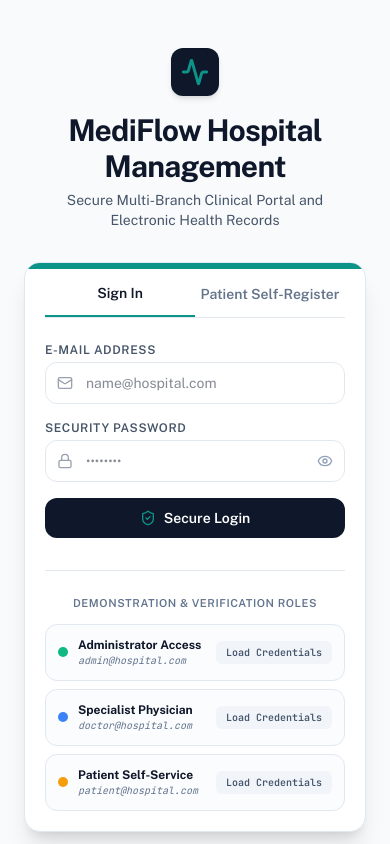
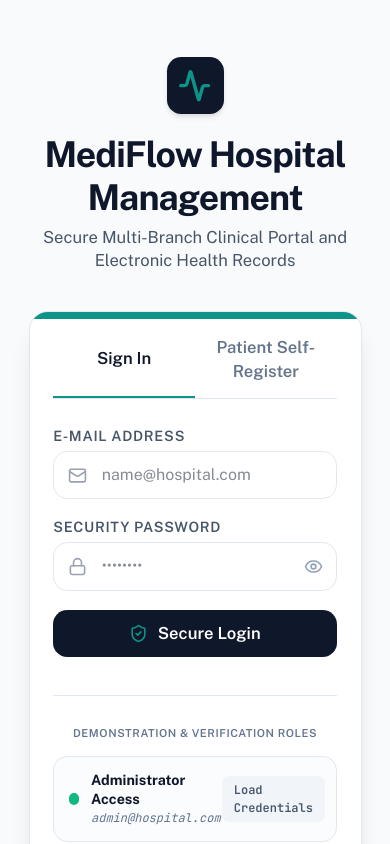
Before and after one commit to harikirandegala/HMS, a React (Vite) app: page / in a window 390 px wide. Shown: the top 844 px of the page. Built offline with nearby package versions, Linux system fonts and the light colour scheme.

Commit message:
style: implement global responsive font scaling and touch-friendly input sizes for mobile viewports

```diff
--- a/src/index.css
+++ b/src/index.css
@@ -61,3 +61,34 @@
 ::-webkit-scrollbar-thumb:hover {
   background: #94A3B8;
 }
+
+/* Responsive typography scaling for mobile devices */
+@media (max-width: 1024px) {
+  html {
+    font-size: 17px !important;
+  }
+  .text-\[10px\] {
+    font-size: 11px !important;
+  }
+  input, select, textarea {
+    font-size: 15px !important;
+  }
+}
+
+@media (max-width: 768px) {
+  html {
+    font-size: 18px !important;
+  }
+  .text-\[10px\] {
+    font-size: 12px !important;
+  }
+  input, select, textarea {
+    font-size: 16px !important;
+  }
+}
+
+@media (max-width: 480px) {
+  html {
+    font-size: 19px !important;
+  }
+}
```
